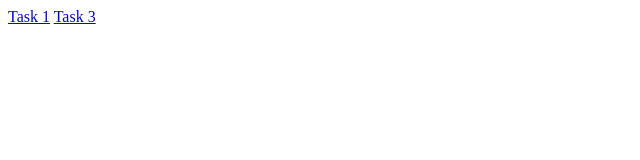
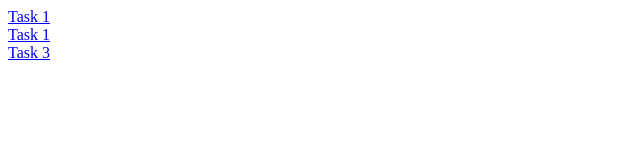
Before and after one commit to Shubham-1401/spAts-WebD, a plain HTML site: page index.html in a window 1280 px wide. Shown: the whole page, without its empty margins (0-640 px from the left). Drawn offline with Linux system fonts and the light colour scheme.

Commit message:
Update index.html

```diff
--- a/index.html
+++ b/index.html
@@ -8,7 +8,8 @@
     </head>
 
     <body>
-        <a href="Task1/Task1.html"> Task 1</a>
+        <a href="Task1/Task1.html"> Task 1</a><br>
+        <a href="Task2/Task2.html"> Task 1</a><br>
         <a href="Task3/Task3.html"> Task 3</a>
     </body>
 </html>
```
